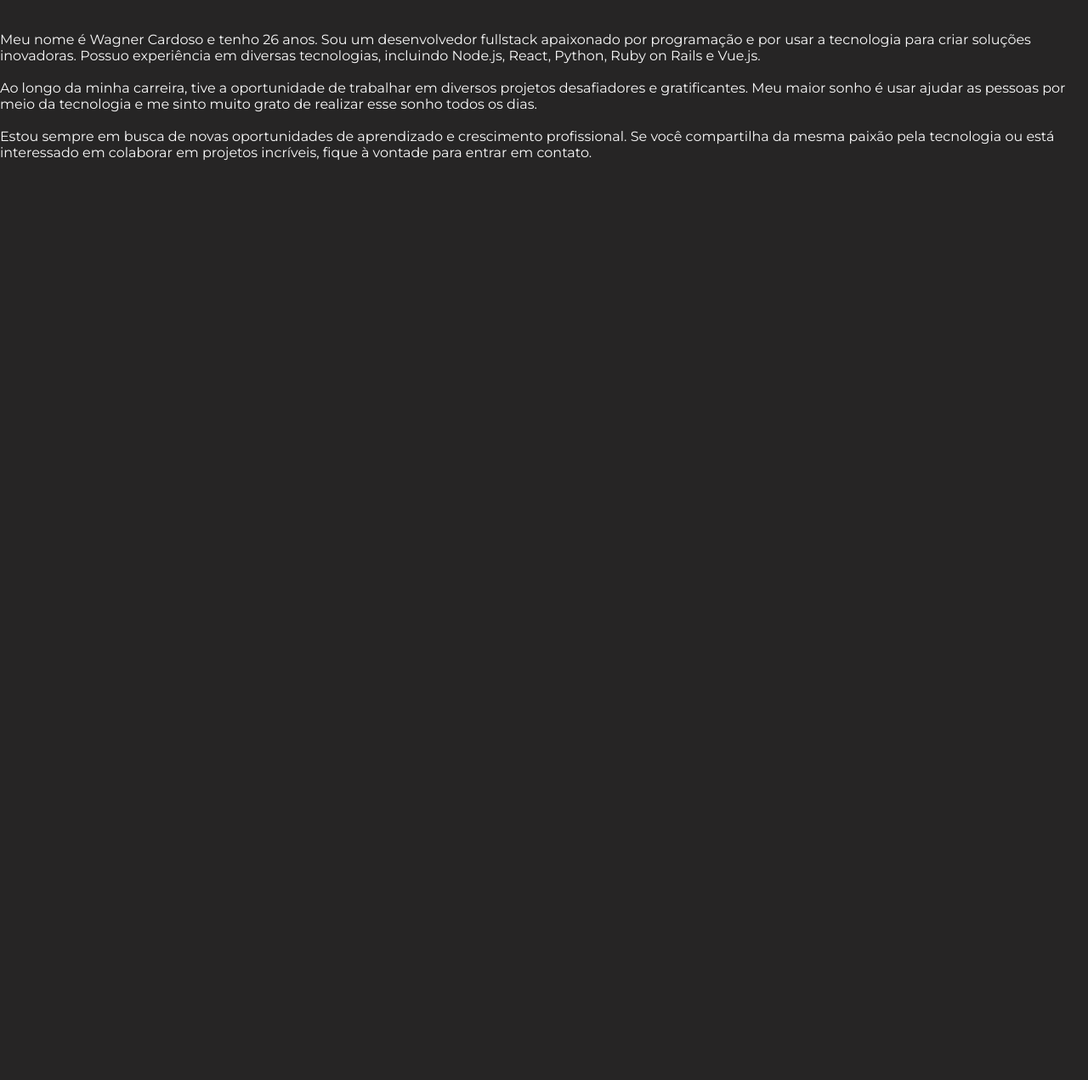
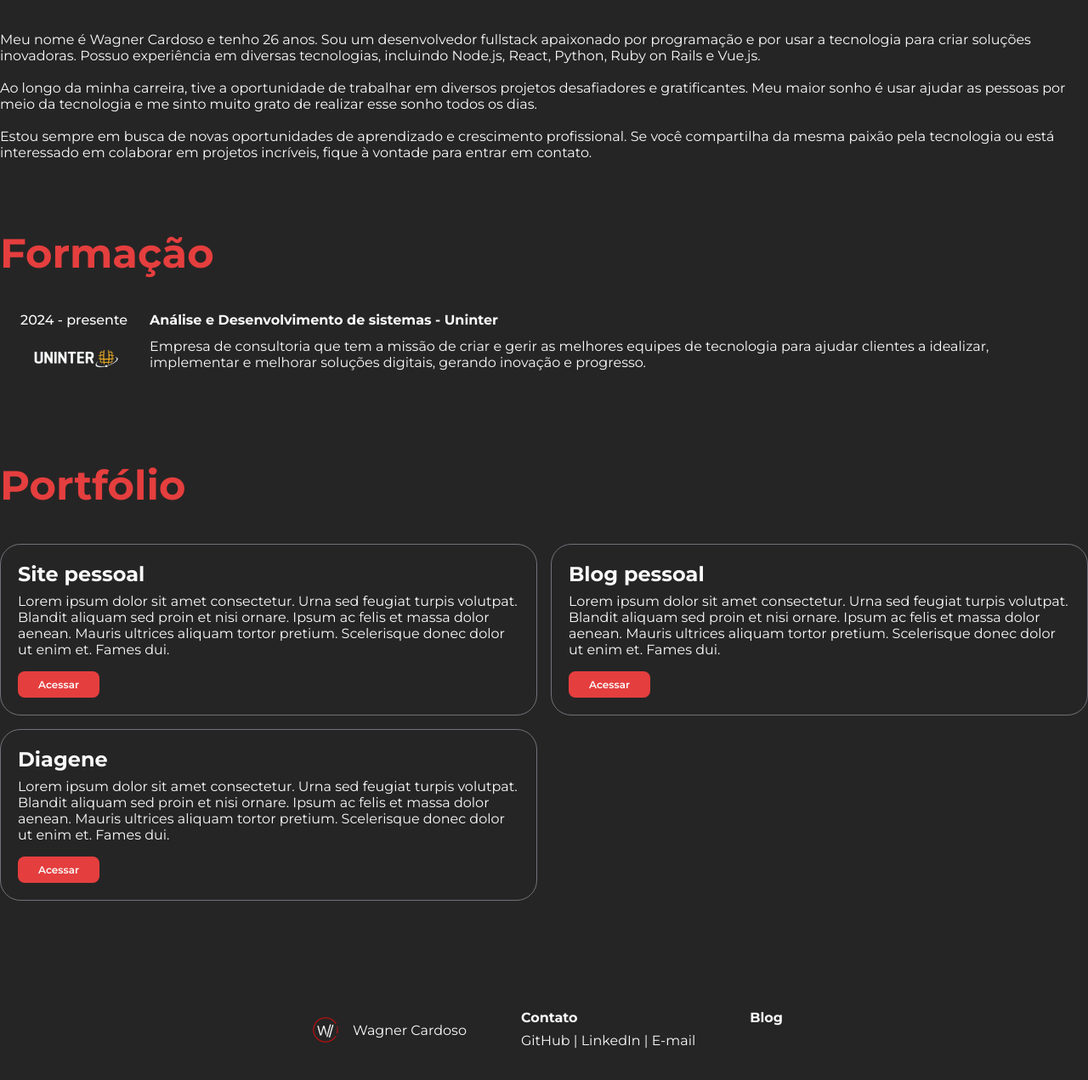
Before and after one commit to wcardosos/wagner-cardoso-portfolio, a plain HTML site: page index.html in a window 1280 px wide. Shown: the part 1262-2533 px from the top of the page at 85% size. Before the commit the page ends 1451 px from the top, so only its background shows below. Drawn offline with Linux system fonts and the light colour scheme.

Commit message:
feat: add portfolio section and footer

```diff
--- a/index.html
+++ b/index.html
@@ -55,7 +55,7 @@
         </div>
       </section>
 
-      <section id="sobre">
+      <section id="sobre" class="section">
         <h1 class="section-title">Sobre mim</h1>
         <div>
           <img src="https://github.com/wcardosos.png?size=256x256" alt="Avatar de Wagner Cardoso" class="picture">
@@ -68,6 +68,61 @@
           </div>
         </div>
       </section>
+
+      <section id="formacao" class="section">
+        <h1 class="section-title">Formação</h1>
+        <div>
+          <div class="college">
+            <div>
+              <span>2024 - presente</span>
+              <img src="./assets/png/logo-uninter.png" alt="Logo Uninter">
+            </div>
+            <div>
+              <strong>Análise e Desenvolvimento de sistemas - Uninter</strong>
+              <p>Empresa de consultoria que tem a missão de criar e gerir as melhores equipes de tecnologia para ajudar clientes a idealizar, implementar e melhorar soluções digitais, gerando inovação e progresso.</p>
+            </div>
+          </div>
+        </div>
+      </section>
+
+      <section id="portfolio" class="section">
+        <h1 class="section-title">Portfólio</h1>
+        <div>
+          <div class="portfolio-item">
+            <div>
+              <strong>Site pessoal</strong>
+              <p>Lorem ipsum dolor sit amet consectetur. Urna sed feugiat turpis volutpat. Blandit aliquam sed proin et nisi ornare. Ipsum ac felis et massa dolor aenean. Mauris ultrices aliquam tortor pretium. Scelerisque donec dolor ut enim et. Fames dui.</p>
+            </div>
+            <a href="https://wagnercardoso.dev">Acessar</a>
+          </div>
+          <div class="portfolio-item">
+            <div>
+              <strong>Blog pessoal</strong>
+              <p>Lorem ipsum dolor sit amet consectetur. Urna sed feugiat turpis volutpat. Blandit aliquam sed proin et nisi ornare. Ipsum ac felis et massa dolor aenean. Mauris ultrices aliquam tortor pretium. Scelerisque donec dolor ut enim et. Fames dui.</p>
+            </div>
+            <a href="https://blog.wagnercardoso.dev">Acessar</a>
+          </div>
+          <div class="portfolio-item">
+            <div>
+              <strong>Diagene</strong>
+              <p>Lorem ipsum dolor sit amet consectetur. Urna sed feugiat turpis volutpat. Blandit aliquam sed proin et nisi ornare. Ipsum ac felis et massa dolor aenean. Mauris ultrices aliquam tortor pretium. Scelerisque donec dolor ut enim et. Fames dui.</p>
+            </div>
+            <a href="https://diagene.com.br">Acessar</a>
+          </div>
+        </div>
+      </section>
     </main>
+
+    <footer>
+      <div>
+        <img src="./assets/png/logo.png" alt="">
+        <span>Wagner Cardoso</span>
+      </div>
+      <div>
+        <strong>Contato</strong>
+        <span><a href="https://github.com/wcardosos">GitHub</a> | <a href="https:/linkedin.com/in/wagner-cardoso-dev">LinkedIn</a> | <a href="mailto:wagnerdev01@gmail.com">E-mail</a></span>
+      </div>
+      <a href="https://blog.wagnercardoso.dev" target="_blank">Blog</a>
+    </footer>
   </body>
 </html>
--- a/styles.css
+++ b/styles.css
@@ -111,7 +111,6 @@ main {
 }
 
 #sobre {
-  margin-top: 5rem;
   display: flex;
   flex-direction: column;
   gap: 1.5rem
@@ -129,7 +128,104 @@ main {
   height: 256px;
 }
 
+.section {
+  margin-top: 5rem;
+}
+
 .section-title {
   color: #E53E3E;
   font-size: 3rem;
 }
+
+#formacao > div {
+  margin-top: 1.5rem;
+}
+
+.college {
+  display: flex;
+  gap: 1.5rem;
+  padding: 1rem 1.5rem 1rem 1.5rem;
+}
+
+.college > div:first-child {
+  display: flex;
+  flex-direction: column;
+  gap: 0.75rem;
+  flex: 1;
+}
+
+.college > div:first-child > span {
+  font-weight: 500;
+}
+
+.college > div:first-child > img {
+  display: flex;
+  width: 8rem;
+  height: 3rem;
+}
+
+.college > div:last-child {
+  display: flex;
+  flex-direction: column;
+  gap: 0.75rem;
+}
+
+#portfolio > div {
+  display: grid;
+  grid-template-columns: 1fr 1fr;
+  gap: 1rem;
+  margin-top: 2.5rem;
+}
+
+.portfolio-item {
+  display: flex;
+  flex-direction: column;
+  gap: 1rem;
+  padding: 1.25rem;
+  border: solid 1px #71717A;
+  border-radius: 1.5rem;
+}
+
+.portfolio-item > div {
+  display: flex;
+  flex-direction: column;
+  gap: 0.5rem;
+}
+
+.portfolio-item > div > strong {
+  font-size: 1.5rem;
+}
+
+.portfolio-item > a {
+  background-color: #E53E3E;
+  font-weight: 600;
+  width: fit-content;
+  padding: 0.5rem 1.5rem 0.5rem 1.5rem;
+  border-radius: 0.5rem;
+  font-size: 0.75rem;
+}
+
+
+footer {
+  max-width: 80rem;
+  margin: 8rem auto 4rem auto;
+  display: flex;
+  justify-content: center;
+  gap: 4rem;
+}
+
+footer > div:nth-child(1) {
+  display: flex;
+  gap: 0.5rem;
+  align-items: center;
+}
+
+footer > div:nth-child(2) {
+  display: flex;
+  flex-direction: column;
+  gap: 0.5rem;
+}
+
+footer > a {
+  font-weight: bold;
+}
```
Also changed, not shown: assets/png/logo-uninter.png (added).
